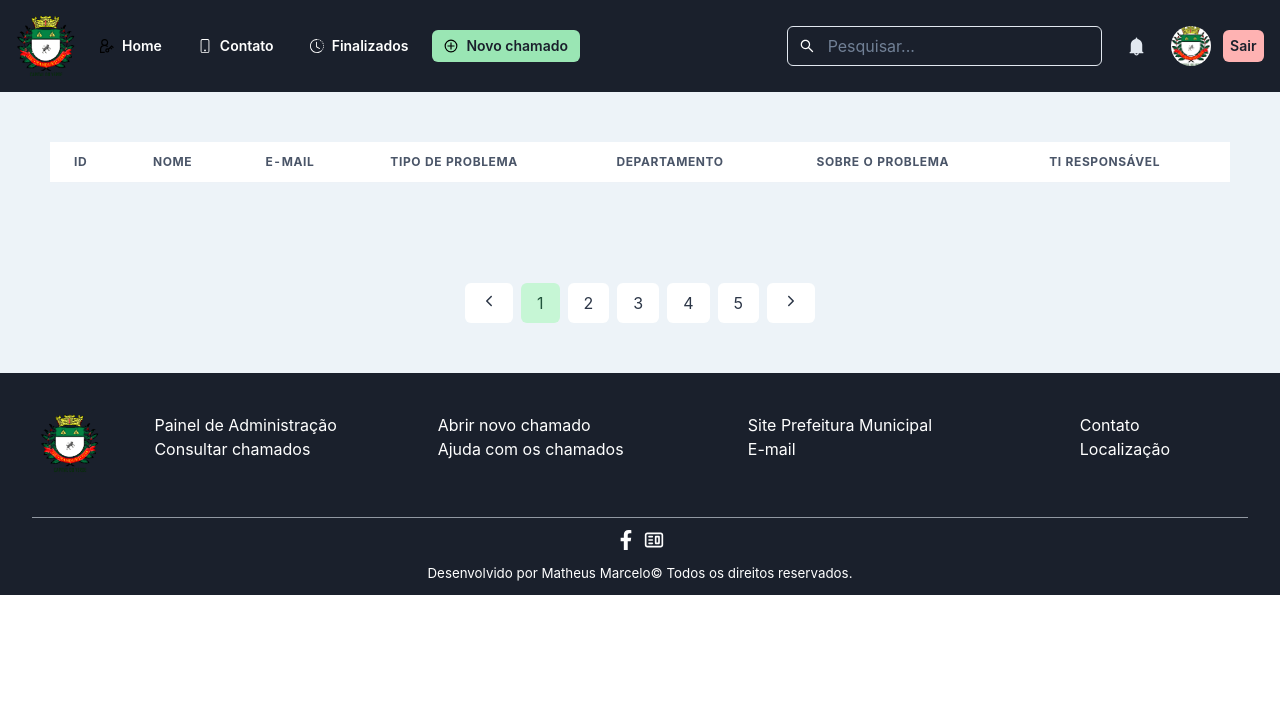
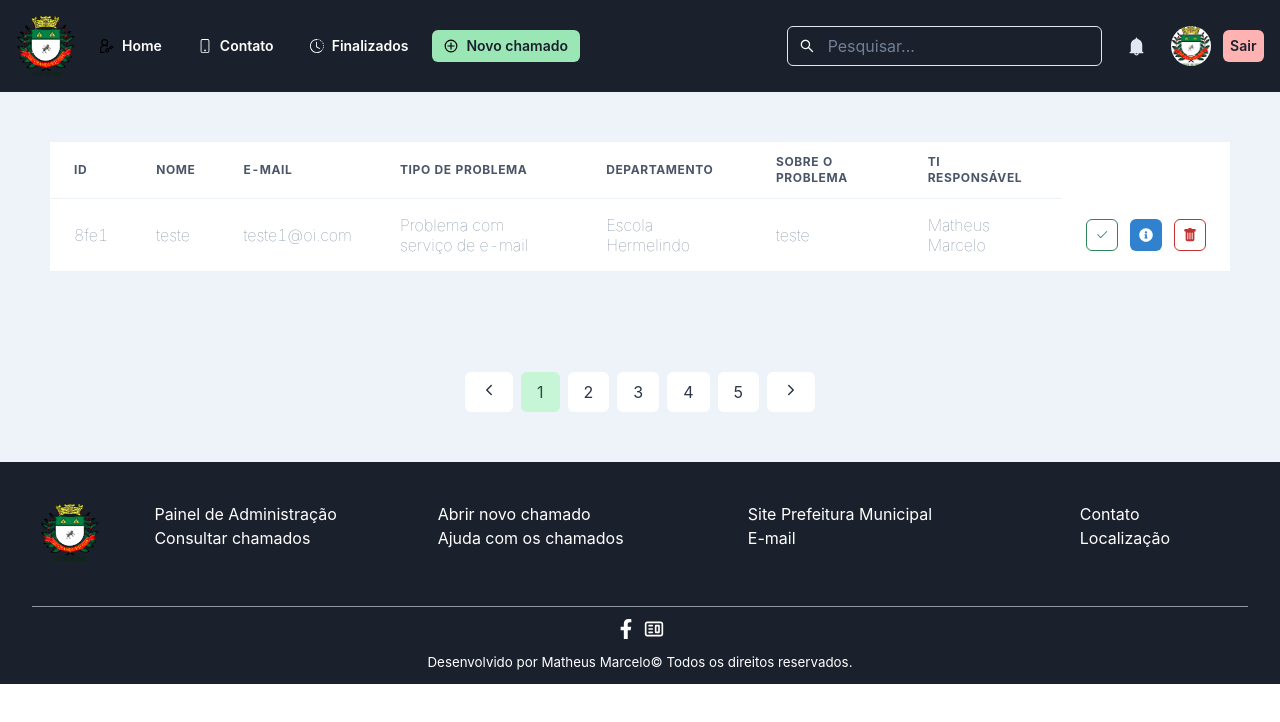
Before and after one commit to MatheusMarcelo01/ITServiceDesk, a React (Create React App) app: page /dashboard in a window 1280 px wide. Shown: the top 722 px of the page. Built offline with nearby package versions, Linux system fonts and the light colour scheme; data requests are answered from the project's data file; sample sign-in values are in the browser's storage.

Commit message:
Criação de botão de confirmação de exclusão

```diff
--- a/db.json
+++ b/db.json
@@ -10,5 +10,16 @@
       "tecnico": "Matheus Marcelo"
     }
   ],
-  "chamados": []
+  "chamados": [
+    {
+      "id": "8fe1",
+      "nome": "teste",
+      "email": "teste1@oi.com",
+      "tipos": "Problema com serviço de e-mail",
+      "departamento": "Escola Hermelindo",
+      "sobre": "teste",
+      "data": "17/05/2024, 16:17:23",
+      "tecnico": "Matheus Marcelo"
+    }
+  ]
 }
--- a/src/Components/Dashboard/List.js
+++ b/src/Components/Dashboard/List.js
@@ -28,6 +28,8 @@ const List = () => {
   }, []);
 
 
+
+
   const handleComplete = (id) => {
     const item = data.find(item => item.id === id);
     if (!item) {
@@ -53,19 +55,19 @@ const List = () => {
 
 
   const handleDelete = (id) => {
-    // Enviar requisição para deletar o item
+    const confirmDelete = window.confirm("Deseja realmente excluir este chamado?");
+
+    if (confirmDelete) {
       axios.delete(`http://localhost:3001/chamados/${id}`)
         .then(response => {
           console.log('Chamado deletado:', response.data);
-        // Remover o item da tabela de chamados após deletar
           setData(data.filter(item => item.id !== id));
         })
         .catch(error => {
           console.error('Erro ao deletar chamado:', error);
         });
+    }
   };
-
-
 
   const header = ["ID", "Nome", "E-mail", "Tipo de problema", "Departamento", "Sobre o problema", "TI Responsável"];
   const reversedData = [...data].reverse(); // Criar uma cópia reversa dos dados
@@ -198,6 +200,16 @@ const List = () => {
                 </Td>
                 <Td>
                   <ButtonGroup variant="solid" size="sm" spacing={3}>
+
+
+
+                    <IconButton
+                      colorScheme="green"
+                      variant="outline"
+                      icon={<BsCheck />                    }
+                      aria-label="Delete"
+                      onClick={() => handleComplete(token.id)}
+                    />
                      <Popup position="left center" variant="solid" size="sm" spacing={3}  trigger={
                         <IconButton
                             colorScheme="blue"
@@ -206,20 +218,12 @@ const List = () => {
                          />} >
                         <div>Data e hora do chamado: {token.data}</div>
                     </Popup>
-
                      <IconButton
                       colorScheme="red"
                       variant="outline"
                       icon={<BsFillTrashFill />                    }
                       aria-label="Delete"
                       onClick={() => handleDelete(token.id)}
-                    />
-                    <IconButton
-                      colorScheme="green"
-                      variant="outline"
-                      icon={<BsCheck />                    }
-                      aria-label="Delete"
-                      onClick={() => handleComplete(token.id)}
                     />
 
                   </ButtonGroup>
```
Lines whose indentation alone changed are shown as unchanged.
